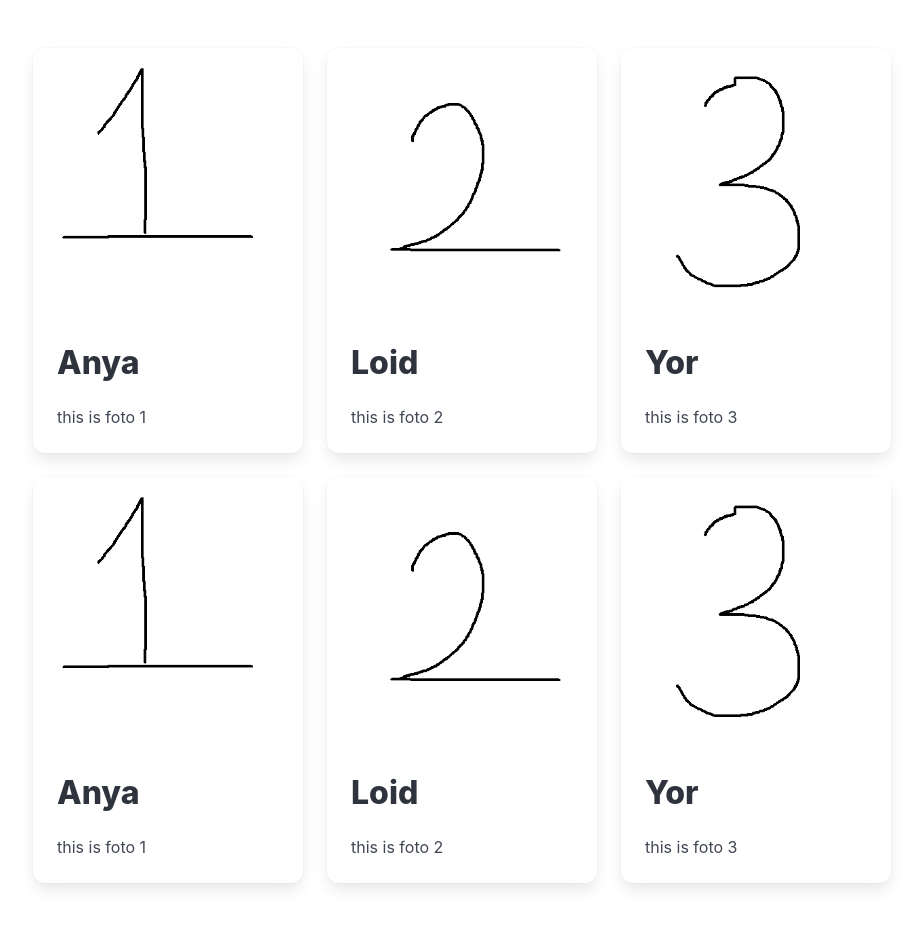
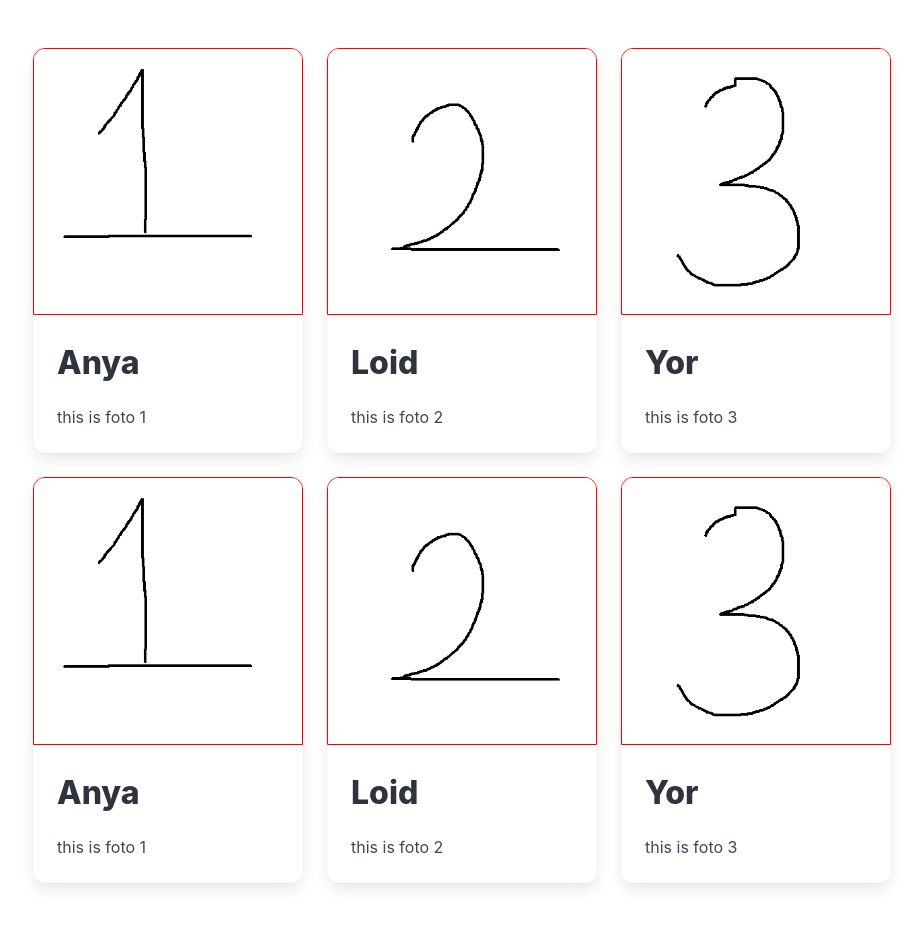
Before and after one commit to tim811223/ReactJS, a React (Vite) app in the folder ch7/1-components/: page / in a window 1280 px wide. Shown: the top 928 px of the page, without its empty margins (31-954 px from the left). Built offline with nearby package versions, Linux system fonts and the light colour scheme.

Commit message:
ch6-70  載入自定義css檔

```diff
--- /dev/null
+++ b/ch7/1-components/src/Card.css
@@ -0,0 +1,3 @@
+.card .card-image img {
+  border: 1px solid red;
+}
--- a/ch7/1-components/src/Card.tsx
+++ b/ch7/1-components/src/Card.tsx
@@ -1,4 +1,5 @@
 import { FC } from 'react';
+import './Card.css';
 
 export interface Props {
   image: string;
```
